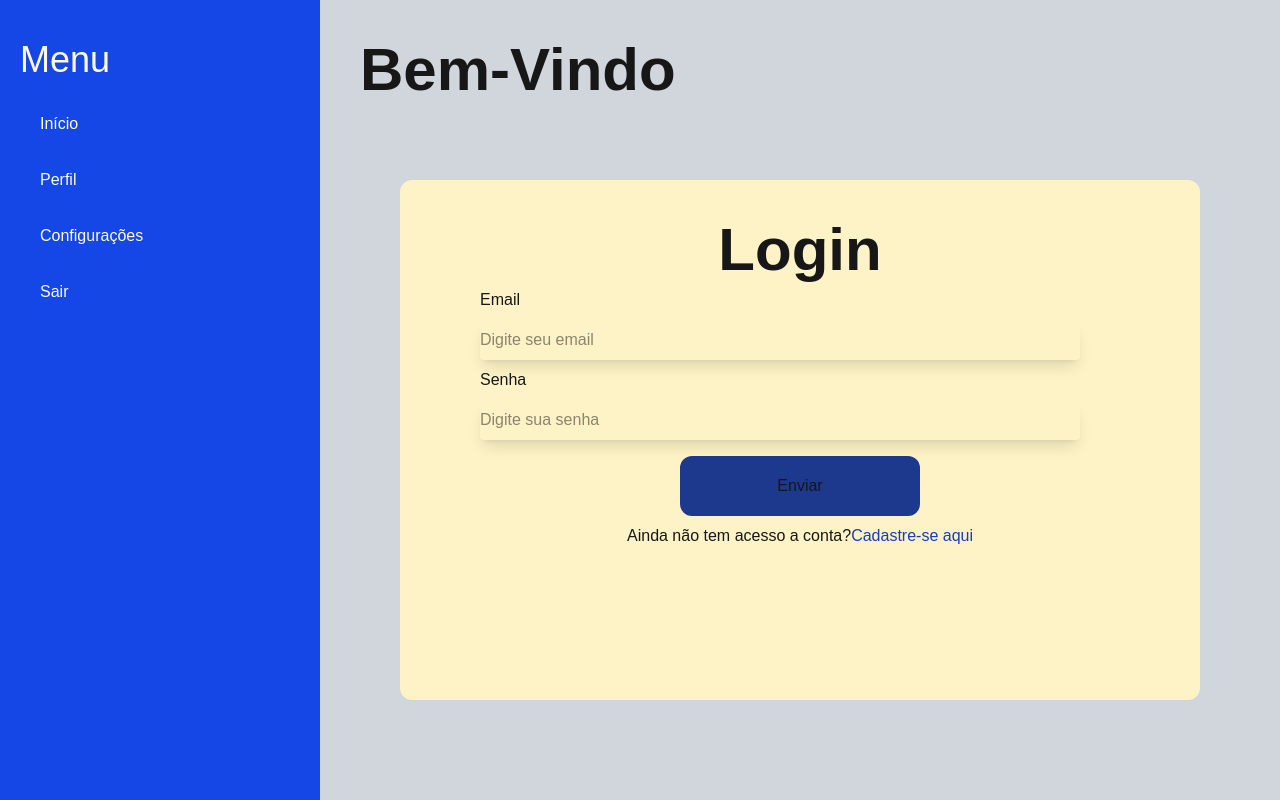
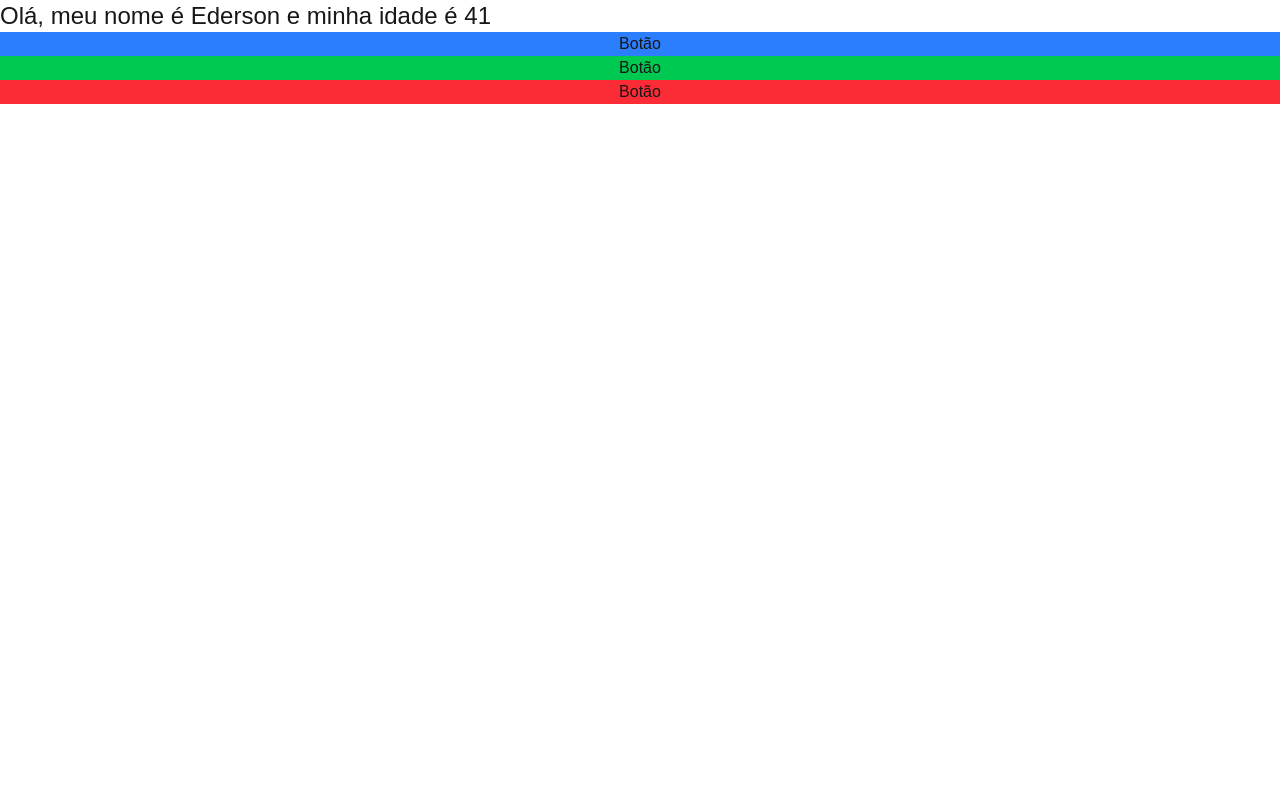
Before and after one commit to Edersondacosta/react-next, a Next.js app: page / in a window 1280 px wide. Built offline with nearby package versions, Linux system fonts and the light colour scheme.

Commit message:
Componentes
Components, props

```diff
--- a/app/page.tsx
+++ b/app/page.tsx
@@ -1,49 +1,16 @@
+import Button from "@/componentes/button"
+import MeuComponente from "@/componentes/MeuComponente"
+
 export default function Main(){
   return(
-    <div className="flex h-screen bg-gray-300"> {/* h-screen 100% tela*/}
+    <div className="flex flex-col">
+    <MeuComponente nome="Ederson" idade={41}/>
+    <Button color="azul" titulo="Botão"/>
+    <Button color="verde" titulo="Botão"/>
+    <Button color="vermelho" titulo="Botão"/>
 
-      <nav className="bg-blue-700 text-amber-50 w-80 space-y-8"> {/* w-80 largura da div space-y espaçamento entre linhas ou w */}
-        <h1 className="text-4xl ml-5 mt-10">Menu</h1>
-        <h2 className="text-5sm ml-10">Início</h2> {/* ml - margin left, top, button, right */}
-        <h2 className="text-5sm ml-10">Perfil</h2>
-        <h2 className="text-5sm ml-10">Configurações</h2>
-        <h2 className="text-5sm ml-10">Sair</h2>
-      </nav>
+    </div>
 
-      <div className="flex-1">
-        <div className="ml-10 mt-10">
-          <h1 className="text-6xl font-bold">Bem-Vindo</h1>
-        </div>
-
-
-        <div className="flex justify-center items-center pt-20">
-
-
-        <div className="flex-col bg-amber-100 w-200 h-130 space-y-2 rounded-xl">
-          <div className="text-6xl font-bold text-center">
-            <h1 className="pt-10">Login</h1>
-          </div>
-
-          <div  className="mt-2 ml-20 mr-20">
-            <h1>Email</h1>
-            <input className="rounded-sm focus:ring-blue-500 focus:outline-none focus:ring-2 shadow-lg mt-2 w-150 h-10" type="text" name="email" id="email" required placeholder="Digite seu email"/>
-          </div>
-
-          <div className="ml-20 mr-20">
-            <h1 className="mt-2">Senha</h1>
-            <input className="rounded-sm mt-2 h-10 w-150 focus:outline-none focus:ring-2 focus:ring-blue-500 shadow-lg" type="password" name="senha" id="senha" required placeholder="Digite sua senha"/>
-          </div>
-
-          <div className="text-center">
-            <button type="submit" className="mt-2 bg-blue-900 w-60 h-15 rounded-xl">Enviar</button>
-            <h1 className="mt-2">Ainda não tem acesso a conta?<a className="text-blue-800" href="https://www.google.com">Cadastre-se aqui</a></h1>
-          </div>
-        </div>
-
-        </div>
-      </div>
-    </div>
   )
 
-
-}
+    }
--- /dev/null
+++ b/app/pageLogin.tsx
@@ -0,0 +1,49 @@
+export default function Main(){
+  return(
+    <div className="flex h-screen bg-gray-300"> {/* h-screen 100% tela*/}
+      <nav className="bg-blue-700 text-amber-50 w-80 space-y-8"> {/* w-80 largura da div space-y espaçamento entre linhas ou w */}
+        <h1 className="text-4xl ml-5 mt-10">Menu</h1>
+        <h2 className="text-5sm ml-10">Início</h2> {/* ml - margin left, top, button, right */}
+        <h2 className="text-5sm ml-10">Perfil</h2>
+        <h2 className="text-5sm ml-10">Configurações</h2>
+        <h2 className="text-5sm ml-10">Sair</h2>
+      </nav>
+
+      <div className="flex-1">
+        <div className="ml-10 mt-10">
+          <h1 className="text-6xl font-bold">Bem-Vindo</h1>
+        </div>
+
+
+        <div className="flex justify-center items-center pt-20">
+
+        <div className="flex-col bg-amber-100 w-200 h-130 space-y-2 rounded-xl">
+          <div className="text-6xl font-bold text-center">
+            <h1 className="pt-10">Login</h1>
+          </div>
+
+        <form action="GET">
+          <div  className="mt-2 ml-20 mr-20">
+            <h1>Email</h1>
+            <input className="rounded-sm focus:ring-blue-500 focus:outline-none focus:ring-2 shadow-lg mt-2 w-150 h-10" type="text" name="email" id="email" required placeholder="Digite seu email"/>
+          </div>
+
+          <div className="ml-20 mr-20">
+            <h1 className="mt-2">Senha</h1>
+            <input className="rounded-sm mt-2 h-10 w-150 focus:outline-none focus:ring-2 focus:ring-blue-500 shadow-lg" type="password" name="senha" id="senha" required placeholder="Digite sua senha"/>
+          </div>
+
+          <div className="text-center">
+            <button type="submit" className="mt-2 bg-blue-900 w-60 h-15 rounded-xl">Enviar</button>
+            <h1 className="mt-2">Ainda não tem acesso a conta?<a className="text-blue-800" href="https://www.google.com">Cadastre-se aqui</a></h1>
+          </div>
+        </form>
+        </div>
+
+        </div>
+      </div>
+    </div>
+  )
+
+
+}
--- /dev/null
+++ b/componentes/Button.tsx
@@ -0,0 +1,28 @@
+type props = {
+    color:"azul" | "verde" | "vermelho"
+    titulo:string
+}
+
+export default function Button({color, titulo}:props){
+    let corBase = ""
+    switch (color) {
+        case "azul":
+            corBase = "bg-blue-500"
+            break;
+        case "verde":
+            corBase = "bg-green-500"
+            break;
+        case "vermelho":
+            corBase = "bg-red-500"
+            break;
+        default:
+            break;
+
+}
+return(
+<button className={`${corBase}`}>{titulo}</button>
+
+)
+
+
+}
--- /dev/null
+++ b/componentes/MeuComponente.tsx
@@ -0,0 +1,14 @@
+type props = {
+    nome: string
+    idade: number
+    // Eu tipifico aqui para quando tiver várias variáveis, e assim chamar so pelo nome, e usar os mesmos nomes.
+}
+
+
+export default function MeuComponente({nome,idade}:props){
+    return(
+        <div>
+            <h1 className="text-2xl">Olá, meu nome é {nome} e minha idade é {idade}</h1>
+        </div>
+    )
+}
```
